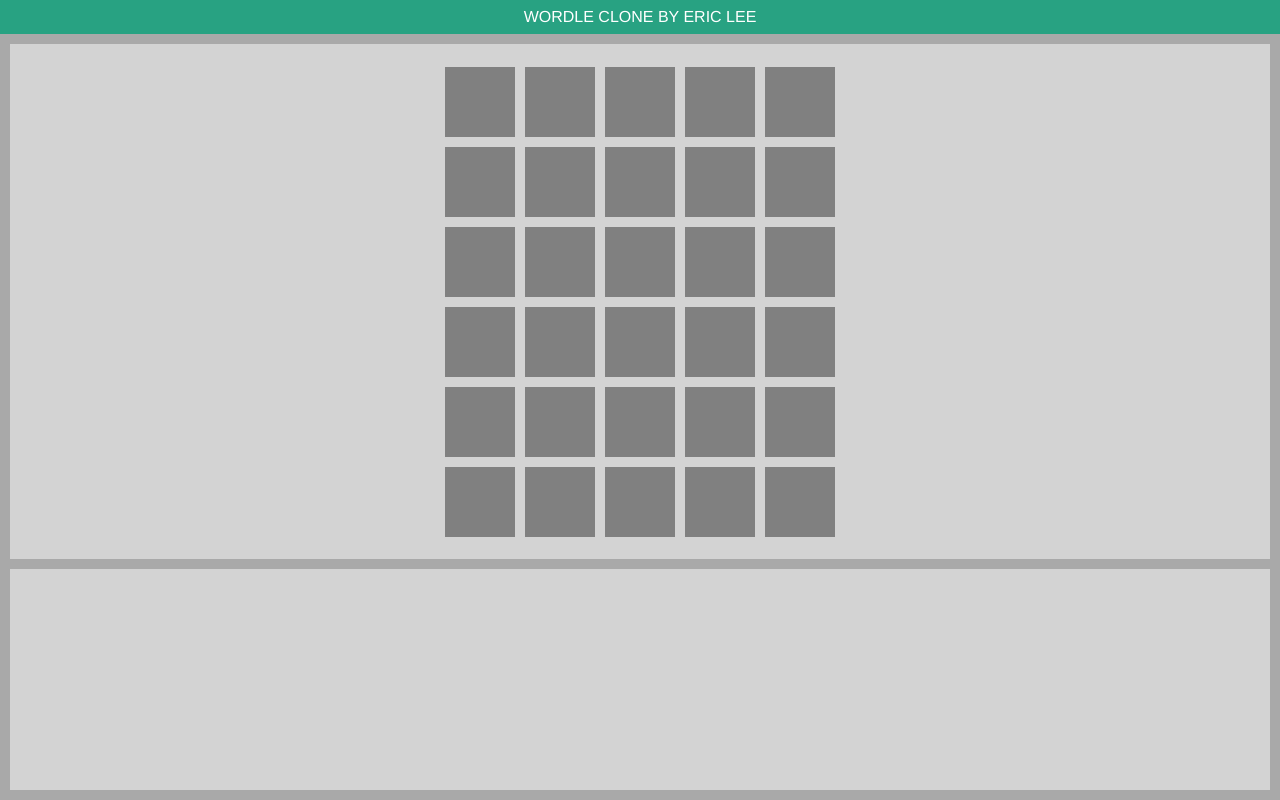
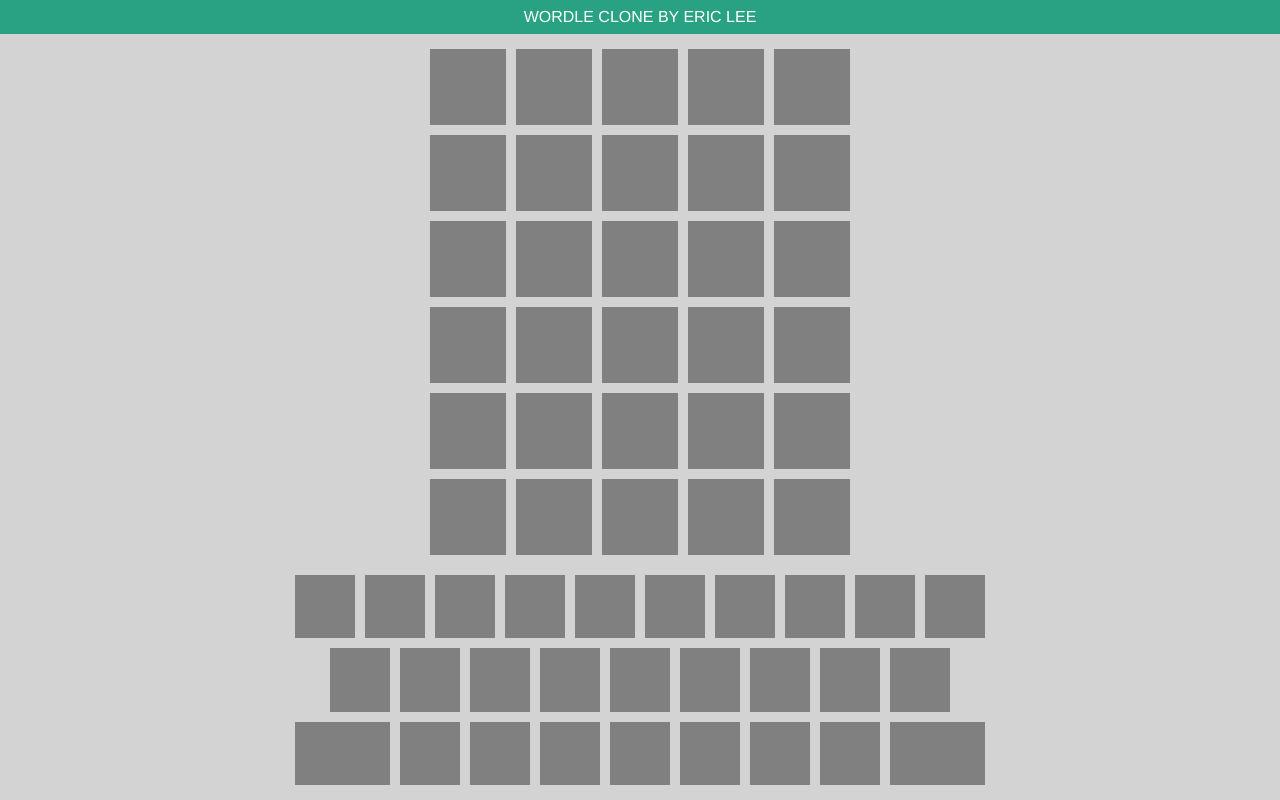
Before and after one commit to ericlovesmath/wordle-clone, a website built with Vite: page index.html in a window 1280 px wide. Built offline with nearby package versions, Linux system fonts and the light colour scheme.

Commit message:
Keyboard + Grid template

```diff
--- a/index.html
+++ b/index.html
@@ -14,8 +14,12 @@
     Wordle Clone by Eric Lee
   </header>
   <div id="game-container">
-    <div id="board-container"></div>
-    <div id="keyboard-container"></div>
+    <div id="game-board"></div>
+    <div id="keyboard">
+      <div class="row"></div>
+      <div class="row"></div>
+      <div class="row"></div>
+    </div>
   </div>
   <script type="module" src="/src/main.ts"></script>
 </body>
--- a/src/main.ts
+++ b/src/main.ts
@@ -1,18 +1,60 @@
 import './style.css'
 
-const $gameContainer = document.querySelector<HTMLDivElement>('#board-container')!;
+const $gameBoard = document.querySelector<HTMLDivElement>('#game-board')!;
+const $keyboard = document.querySelector<HTMLDivElement>('#keyboard')!;
 
+// Guess Grid
+
+let GUESS_LEN = 5;
+let GUESS_LIMIT = 6;
+
+initGrid(GUESS_LEN, GUESS_LIMIT);
+initKeyboard();
+
+function initGrid(guess_len: number, guess_limit: number): HTMLDivElement[] {
   let game_rows: HTMLDivElement[] = [];
-for (let i = 0; i < 6; i++) {
+  for (let i = 0; i < guess_limit; i++) {
     let row = document.createElement('div');
     row.classList.add('game-row');
-  for (let j = 0; j < 5; j++) {
+    for (let j = 0; j < guess_len; j++) {
       let tile = document.createElement('div');
       tile.classList.add('tile');
       row.appendChild(tile);
-    $gameContainer.appendChild(row);
+      $gameBoard.appendChild(row);
     }
     game_rows.push(row);
-  console.log("ahh");
   }
-console.log("done");
+  return game_rows;
+}
+
+function initKeyboard() {
+  let key: HTMLDivElement;
+
+  for (let i = 0; i < 10; i++) {
+    key = document.createElement('div');
+    key.classList.add('key');
+    $keyboard.children[0].appendChild(key);
+  }
+
+  for (let i = 0; i < 9; i++) {
+    key = document.createElement('div');
+    key.classList.add('key');
+    $keyboard.children[1].appendChild(key);
+  }
+
+  key = document.createElement('div');
+  key.classList.add('key');
+  key.classList.add('wide-key');
+  $keyboard.children[2].appendChild(key);
+
+  for (let i = 0; i < 7; i++) {
+    key = document.createElement('div');
+    key.classList.add('key');
+    $keyboard.children[2].appendChild(key);
+  }
+
+  key = document.createElement('div');
+  key.classList.add('key');
+  key.classList.add('wide-key');
+  $keyboard.children[2].appendChild(key);
+}
--- a/src/style.css
+++ b/src/style.css
@@ -20,7 +20,6 @@ body {
 }
 
 header {
-    /* position: absolute; */
     background-color: #28A282;
     padding: 0.5rem 0;
     text-align: center;
@@ -30,38 +29,59 @@ header {
 }
 
 #game-container {
-  background-color: darkgray;
+  background-color: lightgray;
   display: flex;
   flex-direction: column;
   height: 100%;
 }
 
-#board-container {
+#game-board {
   flex: 7;
   margin: 10px;
-  background-color: lightgray;
   display: flex;
   justify-content: center;
   flex-direction: column;
 }
 
-.game-row {
+#game-board > .game-row {
   display: flex;
   flex-direction: row;
   justify-content: center;
   padding: 5px;
 }
 
-.tile {
+#game-board > .game-row > .tile {
   margin: 0px 5px;
   width: 70px;
   height: 70px;
+  border: 3px solid gray;
   background-color: gray;
 }
 
-#keyboard-container {
+#keyboard {
   margin: 10px;
   margin-top: 0px;
-  background-color: lightgray;
   flex: 3;
+  display: flex;
+  flex-direction: column;
 }
+
+#keyboard > .row {
+  margin: 5px;
+  flex: 1;
+  display: flex;
+  flex-direction: row;
+  justify-content: center;
+}
+
+#keyboard > .row > .key {
+  width: 60px;
+  margin: 0px 5px;
+  background-color: gray;
+}
+
+#keyboard > .row > .key.wide-key {
+  width: 95px;
+  margin: 0px 5px;
+  background-color: gray;
+}
```
Lines whose indentation alone changed are shown as unchanged.
